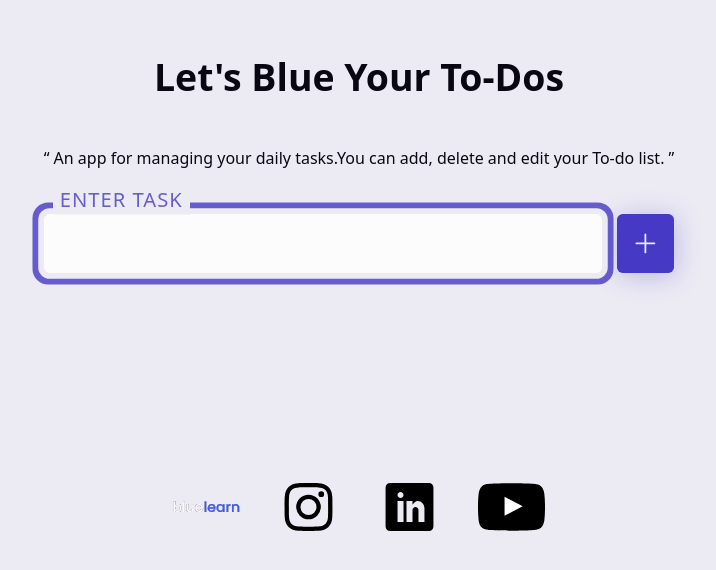
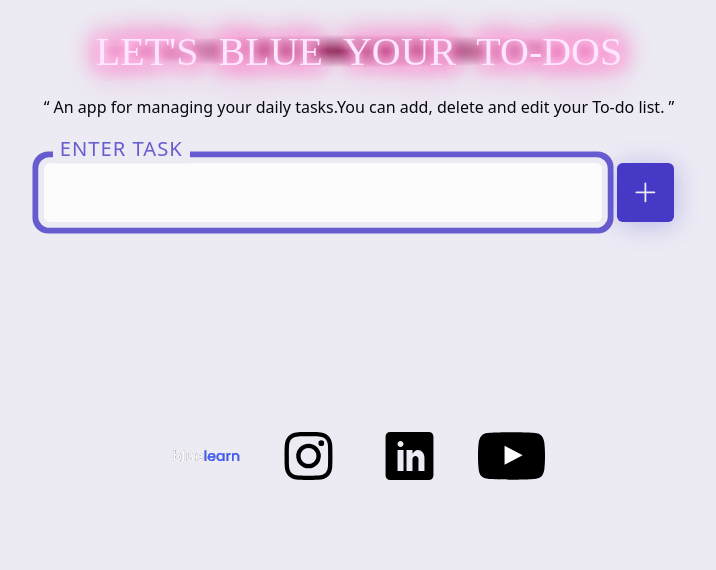
Before and after one commit to bluelearn-open-source/Lets-Blue-The-Hacktoberfest, a React (Vite) app: page / in a window 1280 px wide. Shown: the top 570 px of the page, without its empty margins (281-997 px from the left). Built offline with nearby package versions, Linux system fonts and the light colour scheme.

Commit message:
Improvised Header

```diff
--- a/src/App.jsx
+++ b/src/App.jsx
@@ -48,7 +48,9 @@ function App() {
   return (
     <div className="container">
       <header>
-        <h1> Let's Blue Your To-Dos</h1>
+      <div class="sign">
+        <span class="fast-flicker">Let's &nbsp;</span> Blue &nbsp;<span class="flicker">Your &nbsp;</span>To-Dos
+      </div>
       </header>
      <q> An app for managing your daily tasks.You can add, delete and edit your To-do list. </q>
 
--- a/src/index.css
+++ b/src/index.css
@@ -256,3 +256,197 @@ hr {
 ul{
   list-style-type: none;
 }
+
+
+.sign {
+  position: absolute;
+  display: flex;
+  justify-content: center;
+  align-items: center;
+  left: 50%;
+  background-image: radial-gradient(
+    ellipse 50% 35% at 50% 50%,
+    #6b1839,
+    transparent
+  );
+  transform: translate(-50%, -50%);
+  letter-spacing: 1;
+
+  font-family: "Clip";
+  text-transform: uppercase;
+  font-size: 2.5em;
+  color: #ffe6ff;
+  text-shadow: 0 0 0.6rem #ffe6ff, 0 0 1.5rem #ff65bd,
+    -0.2rem 0.1rem 1rem #ff65bd, 0.2rem 0.1rem 1rem #ff65bd,
+    0 -0.5rem 2rem #ff2483, 0 0.5rem 3rem #ff2483;
+  animation: shine 2s forwards, flicker 3s infinite;
+}
+
+@keyframes blink {
+  0%,
+  22%,
+  36%,
+  75% {
+    color: #ffe6ff;
+    text-shadow: 0 0 0.6rem #ffe6ff, 0 0 1.5rem #ff65bd,
+      -0.2rem 0.1rem 1rem #ff65bd, 0.2rem 0.1rem 1rem #ff65bd,
+      0 -0.5rem 2rem #ff2483, 0 0.5rem 3rem #ff2483;
+  }
+  28%,
+  33% {
+    color: #ff65bd;
+    text-shadow: none;
+  }
+  82%,
+  97% {
+    color: #ff2483;
+    text-shadow: none;
+  }
+}
+
+.flicker {
+  animation: shine 2s forwards, blink 3s 2s infinite;
+}
+
+.fast-flicker {
+  animation: shine 2s forwards, blink 10s 1s infinite;
+}
+
+@keyframes shine {
+  0% {
+    color: #6b1839;
+    text-shadow: none;
+  }
+  100% {
+    color: #ffe6ff;
+    text-shadow: 0 0 0.6rem #ffe6ff, 0 0 1.5rem #ff65bd,
+      -0.2rem 0.1rem 1rem #ff65bd, 0.2rem 0.1rem 1rem #ff65bd,
+      0 -0.5rem 2rem #ff2483, 0 0.5rem 3rem #ff2483;
+  }
+}
+
+@keyframes flicker {
+  from {
+    opacity: 1;
+  }
+
+  4% {
+    opacity: 0.9;
+  }
+
+  6% {
+    opacity: 0.85;
+  }
+
+  8% {
+    opacity: 0.95;
+  }
+
+  10% {
+    opacity: 0.9;
+  }
+
+  11% {
+    opacity: 0.922;
+  }
+
+  12% {
+    opacity: 0.9;
+  }
+
+  14% {
+    opacity: 0.95;
+  }
+
+  16% {
+    opacity: 0.98;
+  }
+
+  17% {
+    opacity: 0.9;
+  }
+
+  19% {
+    opacity: 0.93;
+  }
+
+  20% {
+    opacity: 0.99;
+  }
+
+  24% {
+    opacity: 1;
+  }
+
+  26% {
+    opacity: 0.94;
+  }
+
+  28% {
+    opacity: 0.98;
+  }
+
+  37% {
+    opacity: 0.93;
+  }
+
+  38% {
+    opacity: 0.5;
+  }
+
+  39% {
+    opacity: 0.96;
+  }
+
+  42% {
+    opacity: 1;
+  }
+
+  44% {
+    opacity: 0.97;
+  }
+
+  46% {
+    opacity: 0.94;
+  }
+
+  56% {
+    opacity: 0.9;
+  }
+
+  58% {
+    opacity: 0.9;
+  }
+
+  60% {
+    opacity: 0.99;
+  }
+
+  68% {
+    opacity: 1;
+  }
+
+  70% {
+    opacity: 0.9;
+  }
+
+  72% {
+    opacity: 0.95;
+  }
+
+  93% {
+    opacity: 0.93;
+  }
+
+  95% {
+    opacity: 0.95;
+  }
+
+  97% {
+    opacity: 0.93;
+  }
+
+  to {
+    opacity: 1;
+  }
+}
```
Also changed, not shown: package.json (line endings or trailing spaces), 1 other file (tests, documents, lock files or other folders).
